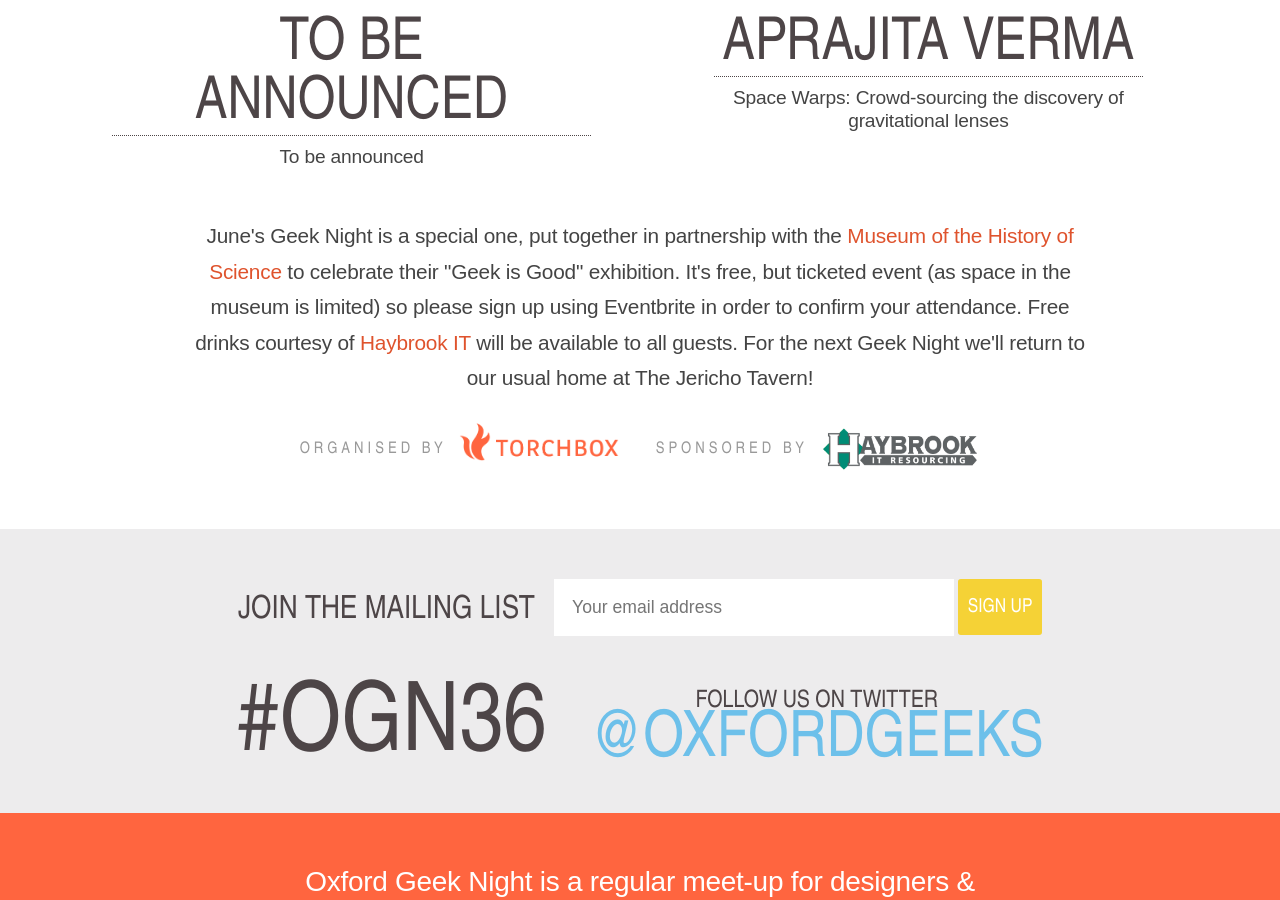
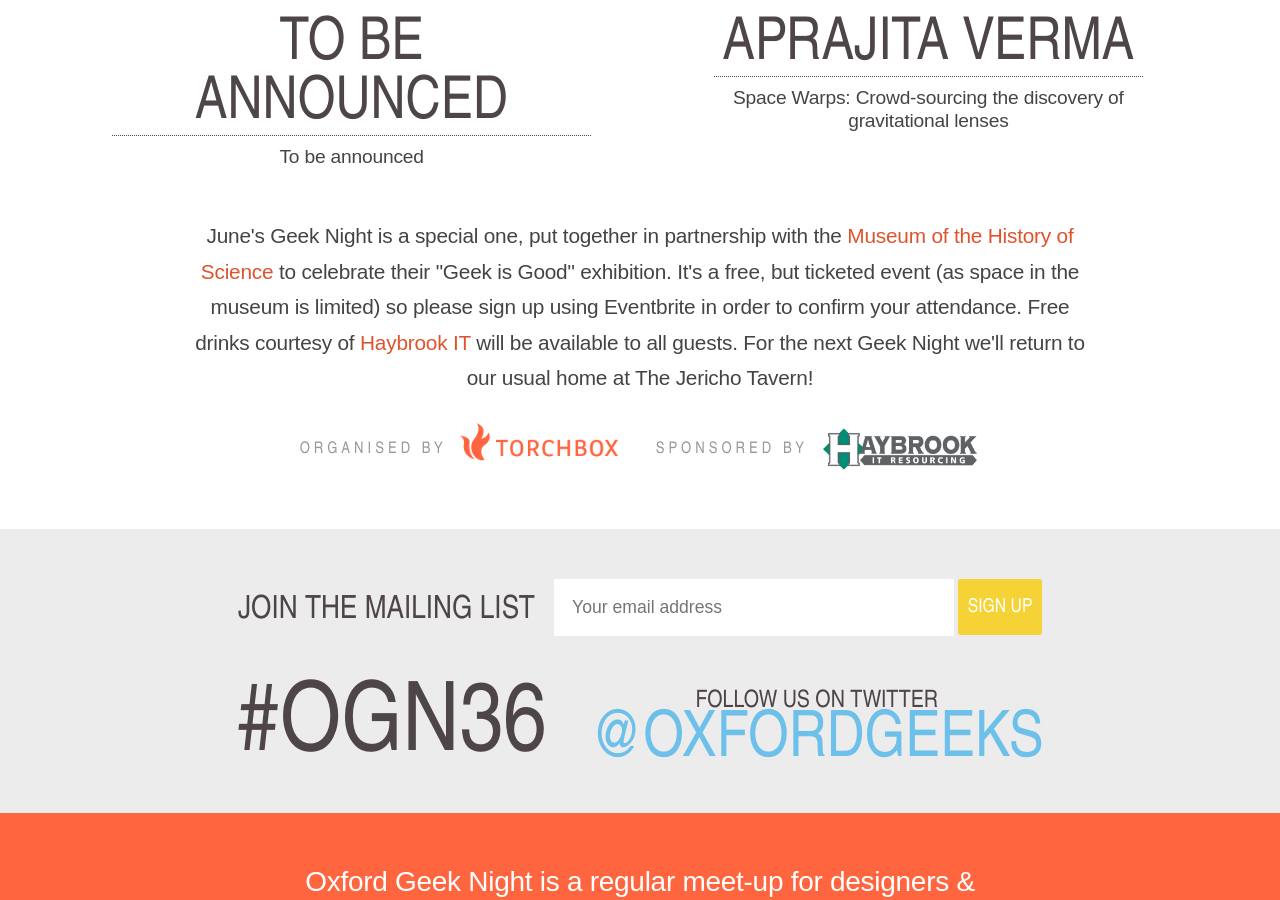
Before and after one commit to torchbox/ogn, a Jekyll site: the page built from _posts/2014-06-11-ogn36.markdown, in a window 1280 px wide and 900 px high, scrolled down 965 px. Built offline with Jekyll 4.4.1, drawn with Linux system fonts in a browser that asks for light colours; nearby versions of some CDN libraries; Markdown is read by kramdown in place of the engine named in the settings.

Commit message:
Typo fix fix

```diff
--- a/_posts/2014-06-11-ogn36.markdown
+++ b/_posts/2014-06-11-ogn36.markdown
@@ -61,7 +61,7 @@
     </li>
 
 </ul>
-<p class="extra-info">June's Geek Night is a special one, put together in partnership with the <a href="http://www.mhs.ox.ac.uk/">Museum of the History of Science</a> to celebrate their "Geek is Good" exhibition. It's free, but ticketed event (as space in the museum is limited) so please sign up using Eventbrite in order to confirm your attendance. Free drinks courtesy of <a href="http://www.haybrook.co.uk/">Haybrook IT</a> will be available to all guests. For the next Geek Night we'll return to our usual home at The Jericho Tavern!</p>
+<p class="extra-info">June's Geek Night is a special one, put together in partnership with the <a href="http://www.mhs.ox.ac.uk/">Museum of the History of Science</a> to celebrate their "Geek is Good" exhibition. It's a free, but ticketed event (as space in the museum is limited) so please sign up using Eventbrite in order to confirm your attendance. Free drinks courtesy of <a href="http://www.haybrook.co.uk/">Haybrook IT</a> will be available to all guests. For the next Geek Night we'll return to our usual home at The Jericho Tavern!</p>
 
 <!--
 <ul class="microslots">
```
